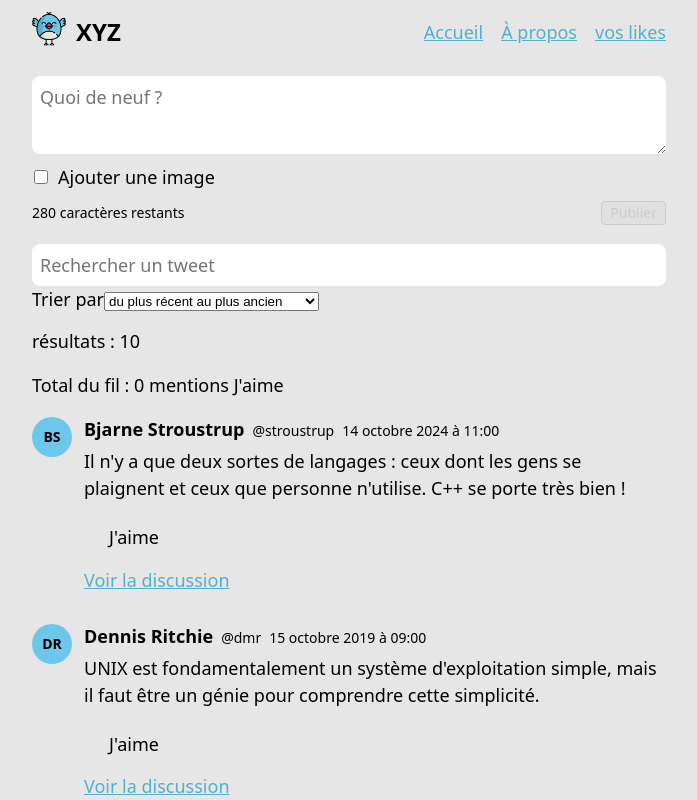
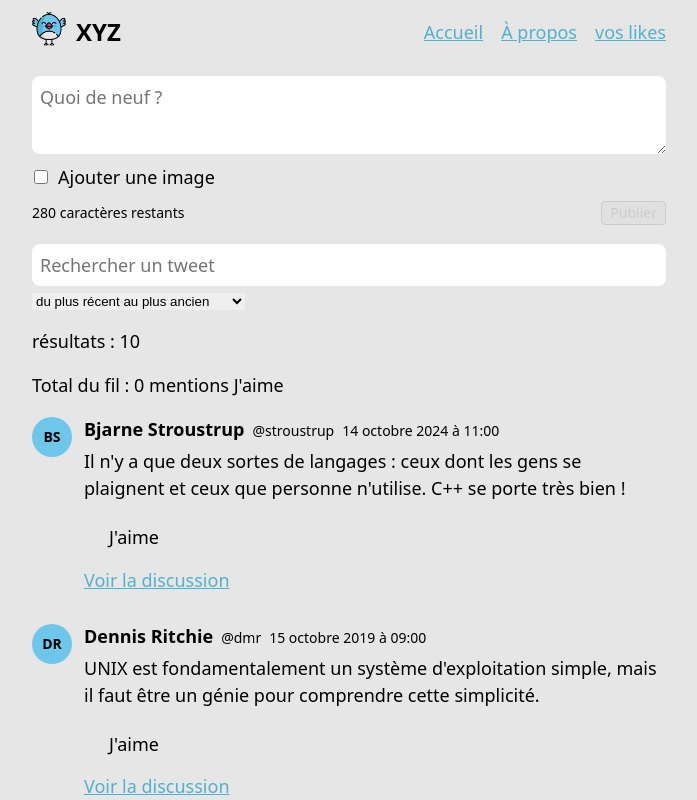
Before and after one commit to xRayZenXRZ/xyz, a React (Vite) app: page / in a window 1280 px wide. Shown: the top 800 px of the page, without its empty margins (291-988 px from the left). Built offline with nearby package versions, Linux system fonts and the light colour scheme.

Commit message:
Correction bug Parcours B,C

```diff
--- a/src/App.css
+++ b/src/App.css
@@ -152,6 +152,11 @@
   padding: 8px;
 }
 
+.sort-order {
+  height: 15;
+  border: transparent;
+}
+
 .author-search {
   height : 38px;
   width: 275px;
--- a/src/pages/AuthorPage.tsx
+++ b/src/pages/AuthorPage.tsx
@@ -2,23 +2,23 @@ import type { ReactElement } from "react";
 import { useDocumentTitle } from "../hooks/useDocumentTitle";
 import { Link, useParams } from "react-router-dom";
 import { useTweetsContext } from "../contexts/TweetsContext";
-import { TweetPreview } from "../components/TweetPreview";
+import { TweetsList } from "../components/TweetsList";
 
 export const AuthorPage = (): ReactElement => {
   const { handle } = useParams<{
     handle : string;
   }>();
-
   const { tweets, toggleLike } = useTweetsContext();
-  const tweet = tweets.find((tweet) => tweet.authorHandle === handle);
+  const tweet = tweets.filter((tweet) => tweet.authorHandle === handle);
+  const tweetAuthor = tweet[0]?.authorHandle
 
   useDocumentTitle(
-    tweet ? `${tweet.authorHandle}` : "Author Introuvable",
+    tweet ? `${tweetAuthor}` : "Author Introuvable",
   );
   if (tweet === undefined) {
     return (
       <>
-        <p>Cette Author n'existe pas</p>
+        <p>Aucune Author ne correspond à cette adresse</p>
         <Link to="/">Accueil</Link>
       </>
     );
@@ -26,10 +26,10 @@ export const AuthorPage = (): ReactElement => {
     return (
     <>
     <span>
-        <Link to="/">Accueil</Link> / {`Author ${tweet.authorName}`}
+        <Link to="/">Accueil</Link> / {`Author @${tweetAuthor}`}
     </span>
 
-    <TweetPreview onToggleLike={toggleLike} tweet={tweet} />
+    <TweetsList onToggleLike={toggleLike} tweets={tweet} />
     </>
     )
 };
--- a/src/pages/LikedTweetsPage.tsx
+++ b/src/pages/LikedTweetsPage.tsx
@@ -1,8 +1,8 @@
 import type { ReactElement } from "react";
 import { useDocumentTitle } from "../hooks/useDocumentTitle";
 import { useTweetsContext } from "../contexts/TweetsContext";
-import { TweetPreview } from "../components/TweetPreview";
 import { Link } from "react-router-dom";
+import { TweetsList } from "../components/TweetsList";
 
 export const LikedTweetsPage = (): ReactElement => {
 
@@ -23,9 +23,7 @@ export const LikedTweetsPage = (): ReactElement => {
   return (
     <>
       <h1>Liked Tweets Page</h1>
-      {likedTweets.map((tweet) => (
-        <TweetPreview key={tweet.id} onToggleLike={toggleLike} tweet={tweet} />
-      ))}
+      <TweetsList onToggleLike={toggleLike} tweets={likedTweets}/>
     </>
   );
 };
--- a/src/pages/TweetsMasterPage.tsx
+++ b/src/pages/TweetsMasterPage.tsx
@@ -25,7 +25,7 @@ export const TweetsMasterPage = (): ReactElement => {
       tweet.content.toLocaleLowerCase("fr-FR").includes(normalizedQuery),
   );
 
-  const totalLikes = rootTweets.reduce(
+  const totalLikes = filteredTweets.reduce(
     (total, tweet) => total + tweet.likes,
     0,
   );
@@ -55,8 +55,9 @@ export const TweetsMasterPage = (): ReactElement => {
         value={query}
         onChange={(event) => setQuery(event.target.value)}
       />
-      <label htmlFor="sort-order">Trier par</label>
+      <label className="filter-label" htmlFor="sort-order">Trier par</label>
       <select
+        className="sort-order"
         id="sort-order"
         value={order}
         onChange={(event) => setOrder(event.target.value as sortOrder)}
```
